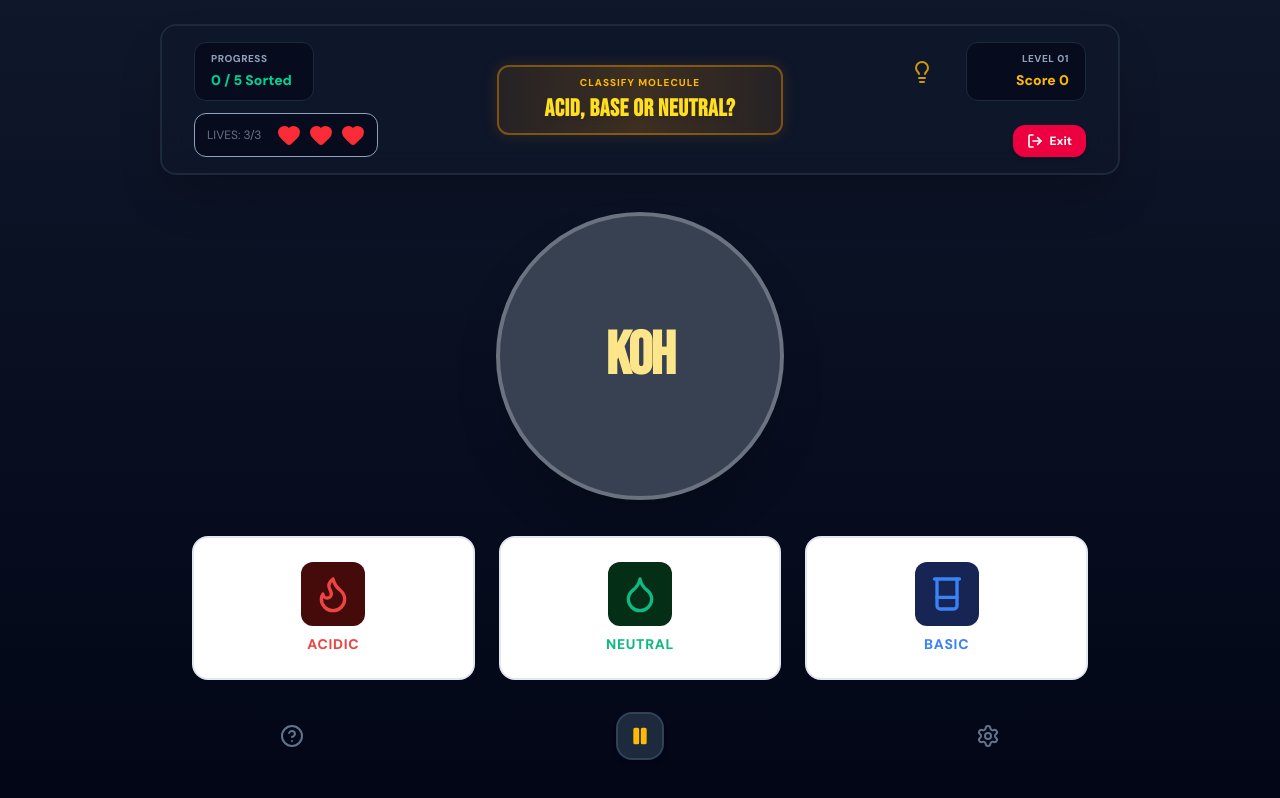
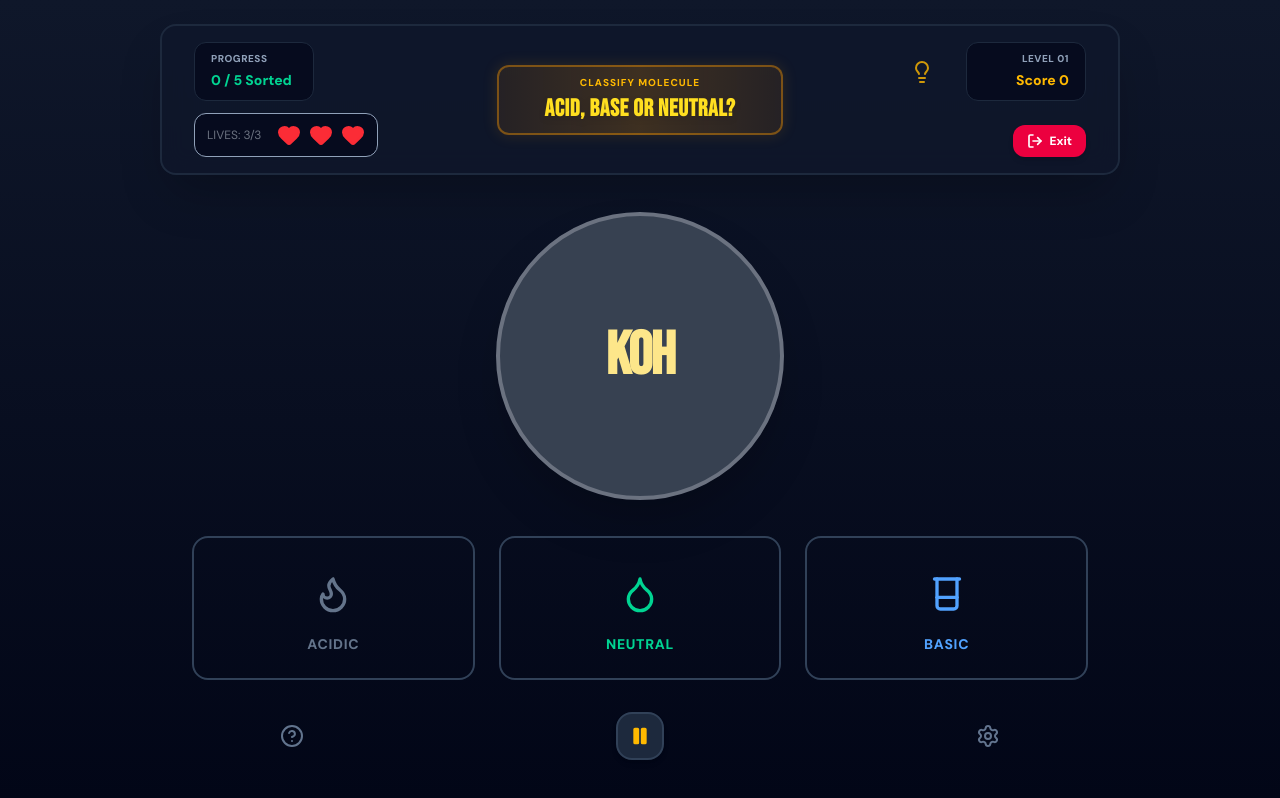
Before and after one commit to StellaSlad-Appian/chem-games, a Next.js app: page /games/acid-classification in a window 1280 px wide. Built offline with nearby package versions, Linux system fonts and the light colour scheme.

Commit message:
refactored acid classification game to use constants and changed the UI of the buttons

```diff
--- a/src/app/games/acid-classification/page.tsx
+++ b/src/app/games/acid-classification/page.tsx
@@ -7,6 +7,7 @@ import { useRouter } from 'next/navigation';
 import { Beaker, Flame, Droplet, Atom } from "lucide-react";
 
 // Shared Components
+import ClassificationButton from '../../..//components/games/acid-classification/ClassificationButton';
 import MoleculeBubble from '../../../components/games/acid-classification/MoleculeBubble';
 import Header from '../../../components/games/shared/GamesHeader';
 import GameShell from '../../../components/games/shared/GameShell';
@@ -16,6 +17,8 @@ import GameFooter from '../../../components/games/shared/GameFooter';
 import GameInstructionsModal from '../../../components/games/shared/GameInstructionsModal';
 
 // Core Engine
+import { PH_CLASSIFICATIONS, CLASSIFICATION_OPTIONS } from '@/src/core-engine/constants/chemical-labels';
+import { ANSWER_STATUS, GAME_STATE, AnswerStatus } from '@/src/core-engine/constants/ui-constants';
 import { CompoundData, ChemicalClassification } from '@/src/core-engine/types/chemistry';
 import { evaluateChemical } from '@/src/core-engine/utils/chemical-utils';
 import { COMPOUNDS_REGISTRY } from '@/src/core-engine/data/compounds';
@@ -56,7 +59,7 @@ export default function ClassificationGame() {
   useEffect(() => { poolIndexRef.current = poolIndex; }, [poolIndex]);
 
   // --- UI ANIMATION STATE ---
-  const [feedback, setFeedback] = useState<{ status: 'correct' | 'wrong' | null; selected: string | null }>({
+  const [feedback, setFeedback] = useState<{ status: AnswerStatus; selected: string | null }>({
     status: null,
     selected: null,
   });
@@ -99,27 +102,30 @@ export default function ClassificationGame() {
   };
 
   const handleSelection = (selectedType: ChemicalClassification) => {
-    if (gameState !== 'playing' || !currentChemical || feedback.status !== null) return;
+  // Use GAME_STATE constant
+    if (gameState !== GAME_STATE.PLAYING || !currentChemical || feedback.status !== null) return;
 
     const expectedType = evaluateChemical(currentChemical);
     const isCorrect = selectedType === expectedType;
 
     if (isCorrect) {
-      setFeedback({ status: 'correct', selected: selectedType });
+      // Use ANSWER_STATUS constant
+      setFeedback({ status: ANSWER_STATUS.CORRECT, selected: selectedType });
       playSound('success-synthesis');
 
       setTimeout(() => {
         setScore((prev) => prev + (100 * currentLevel));
         const newCorrect = correctInRound + 1;
         setCorrectInRound(newCorrect);
-        setFeedback({ status: null, selected: null });
+        // Use ANSWER_STATUS.IDLE for resetting
+        setFeedback({ status: ANSWER_STATUS.IDLE, selected: null });
 
         if (newCorrect >= targetQuota) {
           if (currentLevel >= MAX_LEVEL) {
-            setGameState('victory');
+            setGameState(GAME_STATE.VICTORY);
             playSound('success-synthesis');
           } else {
-            setGameState('levelUp');
+            setGameState(GAME_STATE.LEVEL_UP);
             playSound('lock-element');
           }
         } else {
@@ -130,18 +136,19 @@ export default function ClassificationGame() {
     } else {
       const newMistakes = mistakes + 1;
       setMistakes(newMistakes);
-      setFeedback({ status: 'wrong', selected: selectedType });
+      // Use ANSWER_STATUS constant
+      setFeedback({ status: ANSWER_STATUS.WRONG, selected: selectedType });
 
       if (newMistakes >= MAX_MISTAKES) {
         playSound('fizzle');
         setTimeout(() => {
           setFailReason('mistakes');
-          setGameState('failed');
+          setGameState(GAME_STATE.FAILED);
           playSound('explosion');
         }, 800);
       } else {
         playSound('fizzle');
-        setTimeout(() => setFeedback({ status: null, selected: null }), 1200);
+        setTimeout(() => setFeedback({ status: ANSWER_STATUS.IDLE, selected: null }), 1200);
       }
     }
   };
@@ -240,60 +247,22 @@ export default function ClassificationGame() {
 
       {/* LOWER NAVIGATION PLATFORM */}
       <div className={`w-full max-w-4xl grid gap-3 md:gap-6 mb-4 z-10 mx-auto px-4 md:px-0 ${currentLevel >= 3 ? 'grid-cols-2 md:grid-cols-4' : 'grid-cols-3'}`}>
-        {/* Buttons logic remains unchanged */}
-        <button onClick={() => handleSelection("Acidic")} disabled={gameState !== "playing" || feedback.status !== null}
-          className={`flex flex-col items-center p-6 rounded-2xl border-2 transition-all group ${feedback.selected === "Acidic" && feedback.status === "correct" ? "bg-emerald-50 border-emerald-500" : feedback.selected === "Acidic" && feedback.status === "wrong" ? "bg-red-50 border-red-500" : "bg-white dark:bg-zinc-900 border-slate-200 dark:border-zinc-800 hover:border-red-400 hover:shadow-md active:scale-98"}`}>
-          <div
-            className="p-3 rounded-xl mb-2 group-hover:scale-110 transition-transform"
-            style={{ backgroundColor: 'var(--chem-acid-surface)', color: 'var(--chem-acid-accent)' }}
-          >
-            <Flame className="w-8 h-8 md:w-10 md:h-10" />
-          </div>
-          <span className="font-extrabold text-xs md:text-sm tracking-wider uppercase" style={{ color: 'var(--chem-acid-accent)' }}>
-            Acidic
-          </span>
-        </button>
+        {CLASSIFICATION_OPTIONS.map((option) => {
+          // Hide Amphoteric before level 3
+          if (option.label === PH_CLASSIFICATIONS.AMPHOTERIC && currentLevel < 3) return null;
 
-        <button onClick={() => handleSelection("Neutral")} disabled={gameState !== "playing" || feedback.status !== null}
-          className={`flex flex-col items-center p-6 rounded-2xl border-2 transition-all group ${feedback.selected === "Neutral" && feedback.status === "correct" ? "bg-emerald-50 border-emerald-500" : feedback.selected === "Neutral" && feedback.status === "wrong" ? "bg-red-50 border-red-500" : "bg-white dark:bg-zinc-900 border-slate-200 dark:border-zinc-800 hover:border-emerald-400 hover:shadow-md active:scale-98"}`}>
-          <div
-            className="p-3 rounded-xl mb-2 group-hover:scale-110 transition-transform"
-            style={{ backgroundColor: "var(--chem-neutral-surface)", color: "var(--chem-neutral-accent)" }}
-          >
-            <Droplet className="w-8 h-8 md:w-10 md:h-10" />
-          </div>
-          <span className="font-extrabold text-xs md:text-sm tracking-wider uppercase" style={{ color: "var(--chem-neutral-accent)" }}>
-            Neutral
-          </span>
-        </button>
-
-        <button onClick={() => handleSelection("Basic")} disabled={gameState !== "playing" || feedback.status !== null}
-          className={`flex flex-col items-center p-6 rounded-2xl border-2 transition-all group ${feedback.selected === "Basic" && feedback.status === "correct" ? "bg-emerald-50 border-emerald-500" : feedback.selected === "Basic" && feedback.status === "wrong" ? "bg-red-50 border-red-500" : "bg-white dark:bg-zinc-900 border-slate-200 dark:border-zinc-800 hover:border-blue-400 hover:shadow-md active:scale-98"}`}>
-          <div
-            className="p-3 rounded-xl mb-2 group-hover:scale-110 transition-transform"
-            style={{ backgroundColor: "var(--chem-base-surface)", color: "var(--chem-base-accent)" }}
-          >
-            <Beaker className="w-8 h-8 md:w-10 md:h-10" />
-          </div>
-          <span className="font-extrabold text-xs md:text-sm tracking-wider uppercase" style={{ color: "var(--chem-base-accent)" }}>
-            Basic
-          </span>
-        </button>
-
-        {currentLevel >= 3 && (
-          <button onClick={() => handleSelection("Amphoteric")} disabled={gameState !== "playing" || feedback.status !== null}
-            className={`flex flex-col items-center p-6 rounded-2xl border-2 transition-all group ${feedback.selected === "Amphoteric" && feedback.status === "correct" ? "bg-emerald-50 border-emerald-500" : feedback.selected === "Amphoteric" && feedback.status === "wrong" ? "bg-red-50 border-red-500" : "bg-white dark:bg-zinc-900 border-slate-200 dark:border-zinc-800 hover:border-purple-400 hover:shadow-md active:scale-98"}`}>
-            <div
-              className="p-3 rounded-xl mb-2 group-hover:scale-110 transition-transform"
-              style={{ backgroundColor: "var(--chem-amphoteric-surface)", color: "var(--chem-amphoteric-accent)" }}
-            >
-              <Atom className="w-8 h-8 md:w-10 md:h-10" />
-            </div>
-            <span className="font-extrabold text-xs md:text-sm tracking-wider uppercase" style={{ color: "var(--chem-amphoteric-accent)" }}>
-              Amphoteric
-            </span>
-          </button>
-        )}
+          return (
+            <ClassificationButton
+              key={option.label}
+              label={option.label}
+              icon={option.icon}
+              accentColor={option.color}
+              status={feedback.selected === option.label ? feedback.status : ANSWER_STATUS.IDLE}
+              onClick={() => handleSelection(option.label as any)}
+              disabled={gameState !== GAME_STATE.PLAYING || feedback.status !== null}
+            />
+          );
+        })}
       </div>
 
       {/* FOOTER COMPONENT */}
--- /dev/null
+++ b/src/components/games/acid-classification/ClassificationButton.tsx
@@ -0,0 +1,43 @@
+// src/components/games/acid-classification/ClassificationButton.tsx
+'use client';
+
+import { LucideIcon } from 'lucide-react';
+import { ANSWER_STATUS, AnswerStatus } from '@/src/core-engine/constants/ui-constants';
+
+interface Props {
+  label: string;
+  icon: LucideIcon;
+  accentColor: string;
+  status: AnswerStatus;
+  onClick: () => void;
+  disabled: boolean;
+}
+
+export default function ClassificationButton({
+  label, icon: Icon, accentColor, status, onClick, disabled
+}: Props) {
+
+  // Logic based strictly on ANSWER_STATUS constants
+  const getBorderColor = () => {
+    switch (status) {
+      case ANSWER_STATUS.CORRECT: return 'border-emerald-500';
+      case ANSWER_STATUS.WRONG: return 'border-red-500';
+      default: return 'border-slate-700';
+    }
+  };
+
+  return (
+    <button
+      onClick={onClick}
+      disabled={disabled}
+      className={`flex flex-col items-center p-6 rounded-2xl border-2 transition-all group bg-transparent hover:border-${accentColor} ${getBorderColor()} active:scale-98`}
+    >
+      <div className={`p-3 rounded-xl mb-2 group-hover:scale-110 transition-transform text-${accentColor}`}>
+        <Icon className="w-8 h-8 md:w-10 md:h-10" />
+      </div>
+      <span className={`font-extrabold text-xs md:text-sm tracking-wider uppercase text-${accentColor}`}>
+        {label}
+      </span>
+    </button>
+  );
+}
--- /dev/null
+++ b/src/core-engine/constants/chemical-labels.ts
@@ -0,0 +1,19 @@
+// src/core-engine/constants/chemical-labels.ts
+
+import { Flame, Droplet, Beaker, Atom } from 'lucide-react';
+
+export const PH_CLASSIFICATIONS = {
+  ACIDIC: "Acidic",
+  NEUTRAL: "Neutral",
+  BASIC: "Basic",
+  AMPHOTERIC: "Amphoteric",
+} as const;
+
+export type PHClassification = typeof PH_CLASSIFICATIONS[keyof typeof PH_CLASSIFICATIONS];
+
+export const CLASSIFICATION_OPTIONS = [
+  { label: PH_CLASSIFICATIONS.ACIDIC, icon: Flame, color: 'rose-400' },
+  { label: PH_CLASSIFICATIONS.NEUTRAL, icon: Droplet, color: 'emerald-400' },
+  { label: PH_CLASSIFICATIONS.BASIC, icon: Beaker, color: 'blue-400' },
+  { label: PH_CLASSIFICATIONS.AMPHOTERIC, icon: Atom, color: 'purple-400' },
+] as const;
--- /dev/null
+++ b/src/core-engine/constants/ui-constants.ts
@@ -0,0 +1,37 @@
+// src/core-engine/constants/ui-constants.ts
+// Used by the Views and Controllers
+export const UI_LABELS = {
+  SETTINGS: "Settings",
+  INSTRUCTIONS: "How to Play",
+  EXIT: "Exit",
+  HINT: "Get Hint",
+} as const;
+
+export const ROUTES = {
+  HOME: '/',
+  ACID_GAME: '/games/acid-classification',
+  NEUTRALIZE: '/games/neutralize',
+  FORMULA_BLASTER: '/games/formula-blaster',
+} as const;
+
+export const GAME_CONTROLS = {
+  PAUSE: 'p',
+  FIRE: ' ',
+} as const;
+
+export const ANSWER_STATUS = {
+  IDLE: 'idle',
+  CORRECT: 'correct',
+  WRONG: 'wrong',
+} as const;
+
+export type AnswerStatus = typeof ANSWER_STATUS[keyof typeof ANSWER_STATUS] | null;
+
+// Keeping it separate from the broad Game State
+export const GAME_STATE = {
+  PLAYING: 'playing',
+  PAUSED: 'paused',
+  LEVEL_UP: 'levelUp',
+  FAILED: 'failed',
+  VICTORY: 'victory',
+} as const;
```
Also changed, not shown: src/components/games/acid-classification/MoleculeBubble.tsx (+14 -14 lines).
